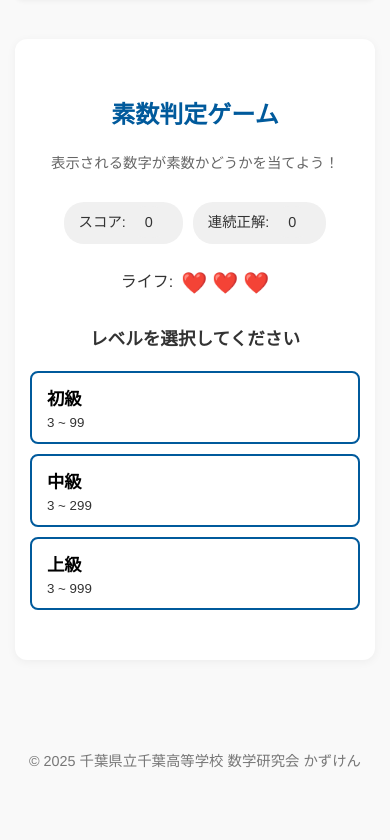
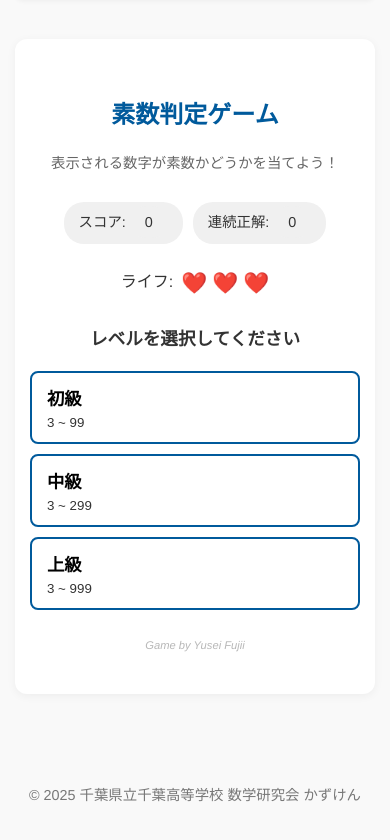
Before and after one commit to yuseifujii/kazuken, a plain HTML site: page index.html in a window 390 px wide. Shown: the part 652-1492 px from the top of the page. Before the commit the page ends 1462 px from the top, so only its background shows below. Drawn offline with Linux system fonts and the light colour scheme.

Commit message:
0719debug

```diff
--- a/index.html
+++ b/index.html
@@ -111,6 +111,10 @@
                 </div>
 
                 <button id="start-btn" class="start-btn" style="display: none;">ゲームスタート</button>
+
+                <div class="game-credit">
+                    <small>Game by Yusei Fujii</small>
+                </div>
             </div>
         </section>
     </main>
--- a/style.css
+++ b/style.css
@@ -484,6 +484,20 @@ footer {
     opacity: 0.8;
 }
 
+/* ゲームクレジット */
+.game-credit {
+    text-align: center;
+    margin-top: 30px;
+    margin-bottom: 10px;
+}
+
+.game-credit small {
+    font-size: 0.75em;
+    color: #999;
+    font-style: italic;
+    opacity: 0.7;
+}
+
 /* Responsive adjustments for game */
 @media (max-width: 600px) {
     /* ヘッダー */
@@ -642,4 +656,14 @@ footer {
         height: 6px;
         margin: 15px 0;
     }
+
+    /* ゲームクレジット */
+    .game-credit {
+        margin-top: 20px;
+        margin-bottom: 5px;
+    }
+
+    .game-credit small {
+        font-size: 0.7em;
+    }
 }
```
